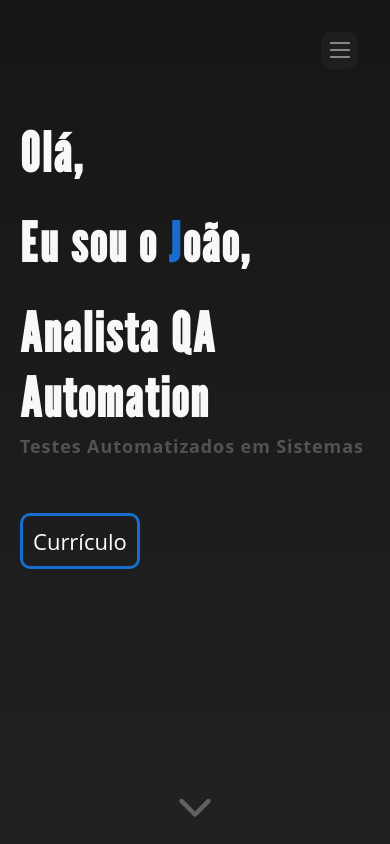
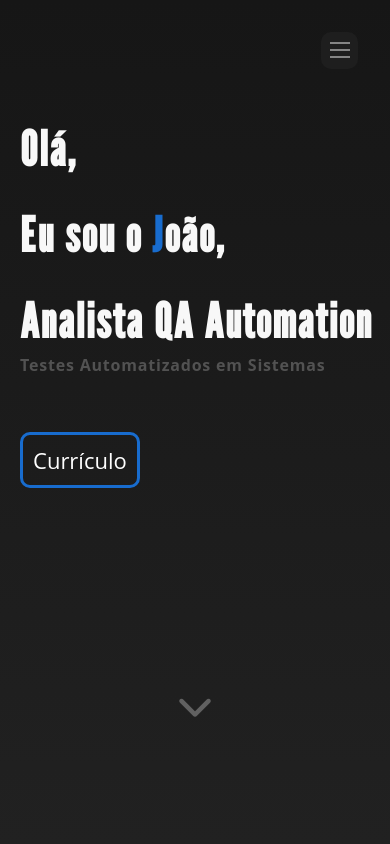
Before and after one commit to jposava/jposava.github.io, a plain HTML site: page index.html in a window 390 px wide. Shown: the top 844 px of the page. Drawn offline with nearby package versions, Linux system fonts and the light colour scheme.

Commit message:
versão mobile 2

```diff
--- a/src/styles/index.css
+++ b/src/styles/index.css
@@ -425,9 +425,13 @@ body::-webkit-scrollbar-thumb {
 
     .title,
     .title span {
-        font-size: 54px;
+        font-size: 48px;
         letter-spacing: 0.05em;
         padding-top: 70px;
+    }
+
+    .subtitle {
+        font-size: 16px;
     }
 
     #btnMenuMobile {
@@ -487,7 +491,7 @@ body::-webkit-scrollbar-thumb {
     }
 
     .social {
-        margin-bottom: 50px;
+        margin-bottom: 250px;
     }
 
     .social a {
@@ -509,4 +513,8 @@ body::-webkit-scrollbar-thumb {
         text-align: center;
         margin: 10px 0;
     }
+
+    .scrollDown {
+        padding-bottom: 100px;
+    }
 }
```
